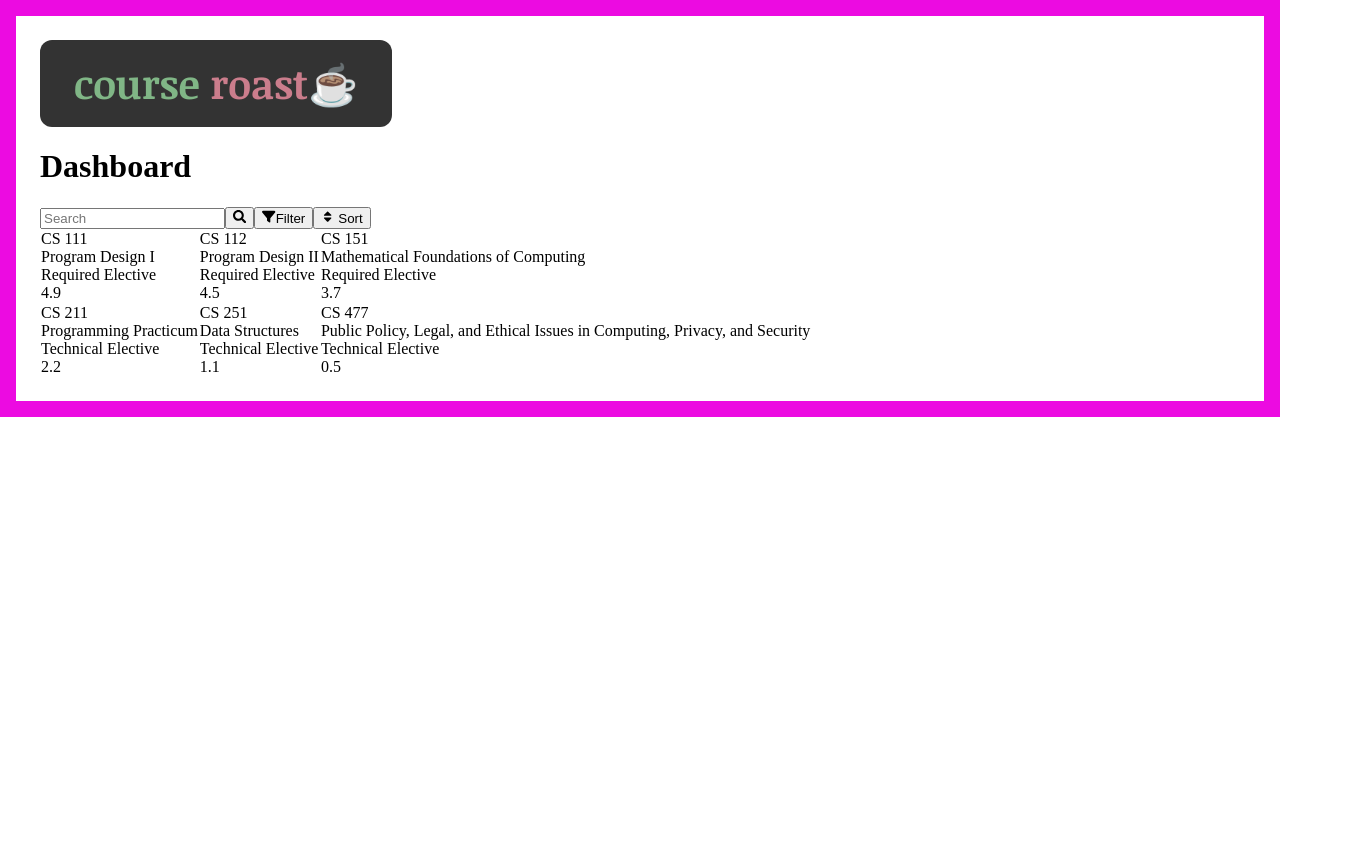
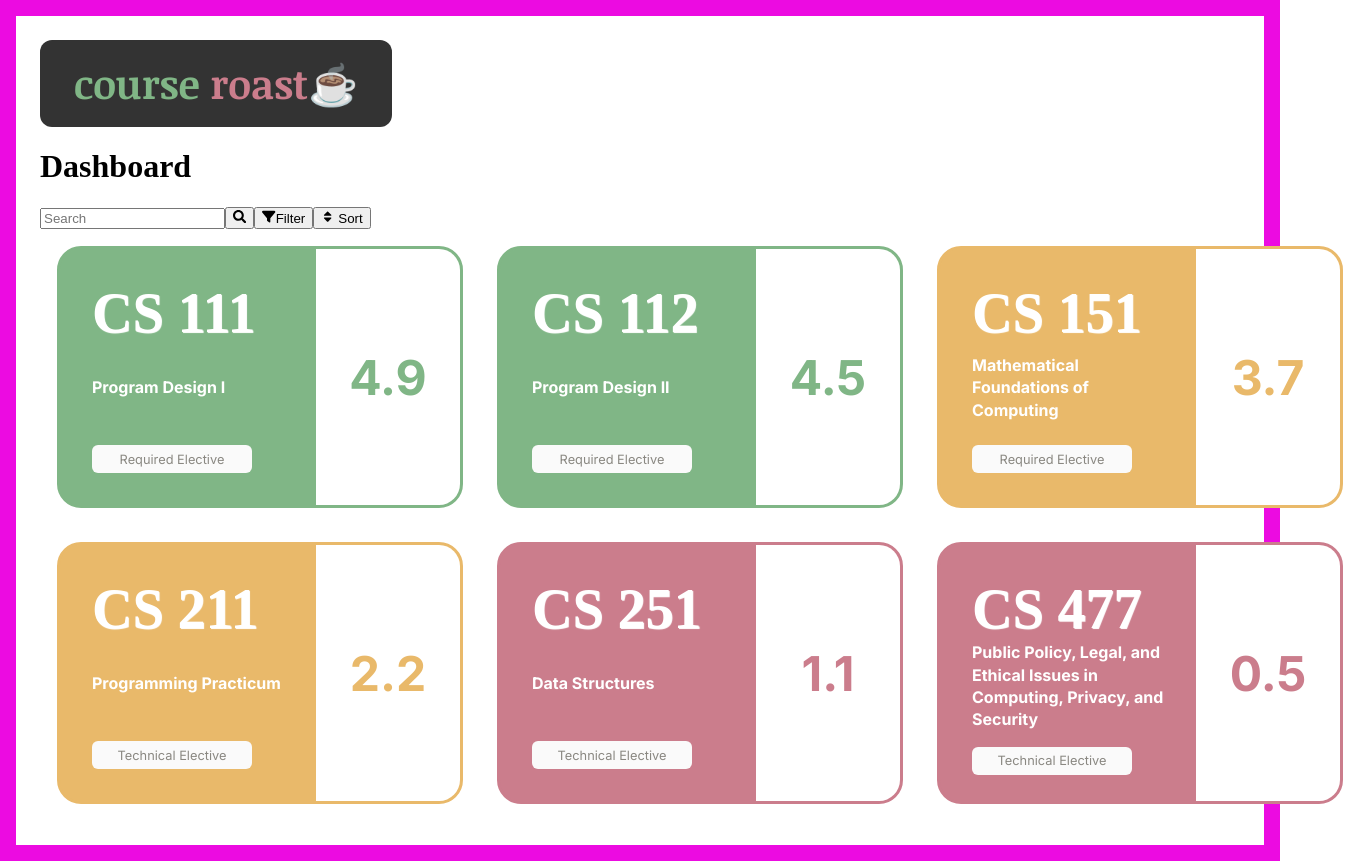
Before and after one commit to nandinijirobe/Course-Roast, a React (Vite) app in the folder frontend/: page /dashboard in a window 1280 px wide. Shown: the whole page, 1360 px wide, since content can reach past the window. Before the commit the page ends 800 px from the top, so only its background shows below. Built offline with nearby package versions, Linux system fonts and the light colour scheme; no server answers; a web font is replaced by a local one.

Commit message:
added rem to the course tiles

```diff
--- a/frontend/src/pages/components/Tile.jsx
+++ b/frontend/src/pages/components/Tile.jsx
@@ -1,17 +1,19 @@
 import React from "react";
-import './Tile.module.css';
+import styles from './Tile.module.css';
 
 export default function Tile(props) {
     return (
-            <div className={`colors ${props.courseOverallRating >= 4 ? "CourseContainer high-rated" :
-                                  props.courseOverallRating >= 2 ? "CourseContainer mid-rated" :"CourseContainer low-rated"}`}>
-            <div className="cardLeft">
-                <div className="courseCode">{props.courseCode}</div>
-                <div className="courseName">{props.courseName}</div>
-                <div className="courseType">{props.courseType}</div>
+        <div className={`${styles['CourseContainer']}
+                        ${props.courseOverallRating >= 4 ?
+                          styles['high-rated']: props.courseOverallRating >= 2 ?
+                          styles['mid-rated']: styles['low-rated']}`}>
+            <div className={styles["cardLeft"]}>
+                <div className={styles["courseCode"]}>{props.courseCode}</div>
+                <div className={styles["courseName"]}>{props.courseName}</div>
+                <div className={styles["courseType"]}>{props.courseType}</div>
             </div>
-            <div className="cardRight">
-                <div className="courseRating">{props.courseOverallRating}</div>
+            <div className={styles["cardRight"]}>
+                <div className={styles["courseRating"]}>{props.courseOverallRating}</div>
             </div>
         </div>
 
--- a/frontend/src/pages/components/Tile.module.css
+++ b/frontend/src/pages/components/Tile.module.css
@@ -11,41 +11,45 @@
     --white: #FAFAFA;
 }
 
+.courseRating {
+    font-family: Inter;
+}
+
 .CourseContainer {
     display: flex;
-    margin:20px;
-    border-radius: 25px;
+    margin:1rem;
+    border-radius: 1.5rem;
     overflow: hidden;
-    width: 25em;
-    height: 16em;
+    width: 25rem;
+    height: 16rem;
 }
 
 .high-rated {
     background-color: var(--green);
-    border: 2px solid var(--green);
+    border: 0.2rem solid var(--green);
     color:var(--green)
 }
 
 .mid-rated {
     background-color: var(--yellow);
-    border: 2px solid var(--yellow);
+    border: 0.2rem solid var(--yellow);
     color: var(--yellow);
 }
 
 .low-rated {
     background-color: var(--red);
-    border: 2px solid var(--red);
+    border: 0.2rem solid var(--red);
     color:var(--red)
 }
 
 .high-rated:hover, .mid-rated:hover, .low-rated:hover {
-    transform: translateY(-10px);
-    box-shadow: 0 10px 20px rgba(0, 0, 0, 0.2);
+    transform: translateY(-1rem);
+    box-shadow: 0 1rem 2rem rgba(0, 0, 0, 0.2);
 }
 
 .cardLeft {
     flex: 1;
-    padding: 20px;
+    padding: 2rem;
     color: white;
     display: flex;
     flex-direction: column;
@@ -53,38 +57,37 @@
 }
 
 .cardRight {
-    flex: 0 0 150px;
+    flex: 0 0 9rem;
     display: flex;
     align-items: center;
     justify-content: center;
     background-color: white;
-    font-size: 3.5em;
+    font-size: 3rem;
     font-weight: bold;
 }
 
 .courseCode {
     font-family: "Inclusive Sans";
-    font-size: 3.5em;
+    font-size: 3.5rem;
     font-weight: bold;
-    text-shadow: 0.5px 0.5px 1px white;
+    text-shadow: 0.05rem 0.05rem 0.05rem white;
 }
 
 .courseName {
     font-family: "Inter";
     font-weight: bold;
-    font-size: 1em;
-    line-height: 1.4;
+    font-size: 1rem;
+    line-height: 1.4rem;
 }
 
 .courseType {
-    margin-top: 12px;
-    font-size: 0.8em;
+    margin-top: 1rem;
+    font-family: Inter;
+    font-size: 0.8rem;
     background-color: var(--white);
     color: var(--light-gray);
-    padding: 4px 0px;
+    padding: 0.4rem 0rem;
     border-radius: 6px;
     text-align: center;
-    display: inline-block;
-    width: 10em;
-
+    width: 10rem;
 }
```
